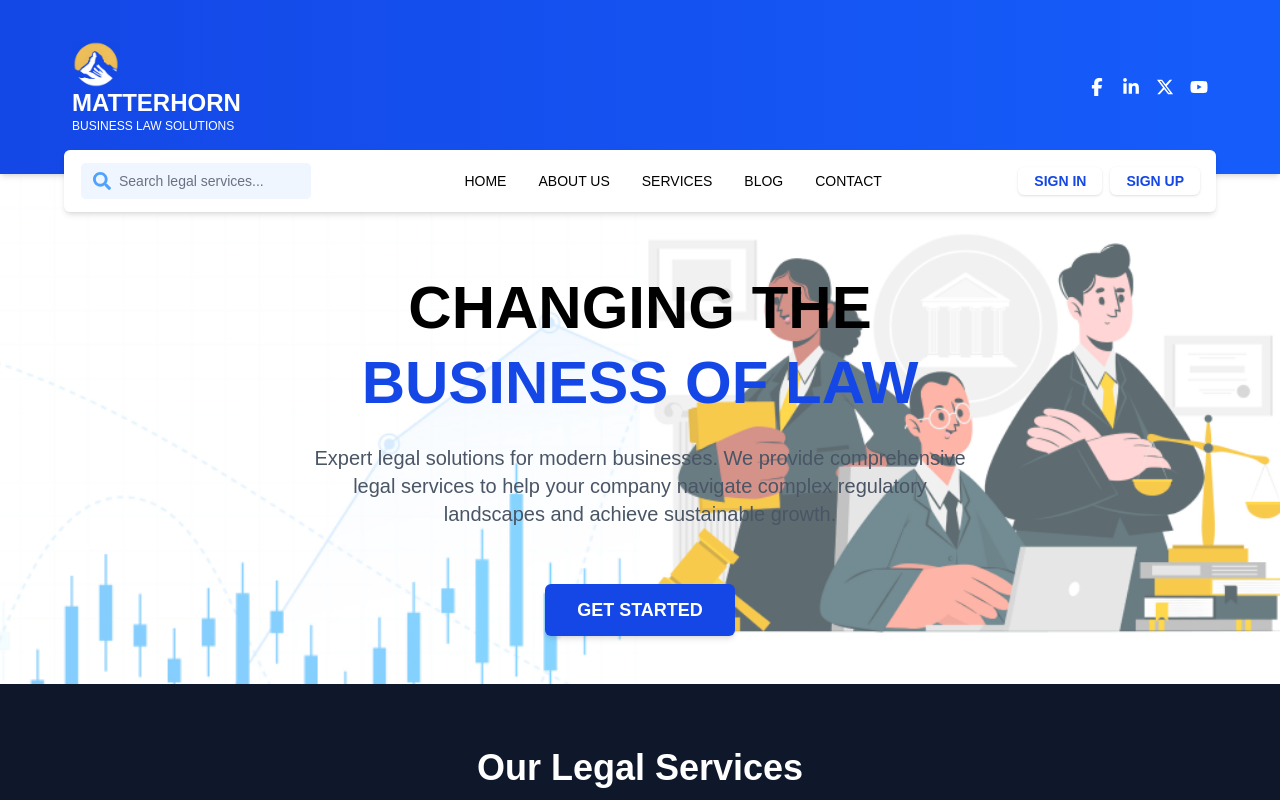
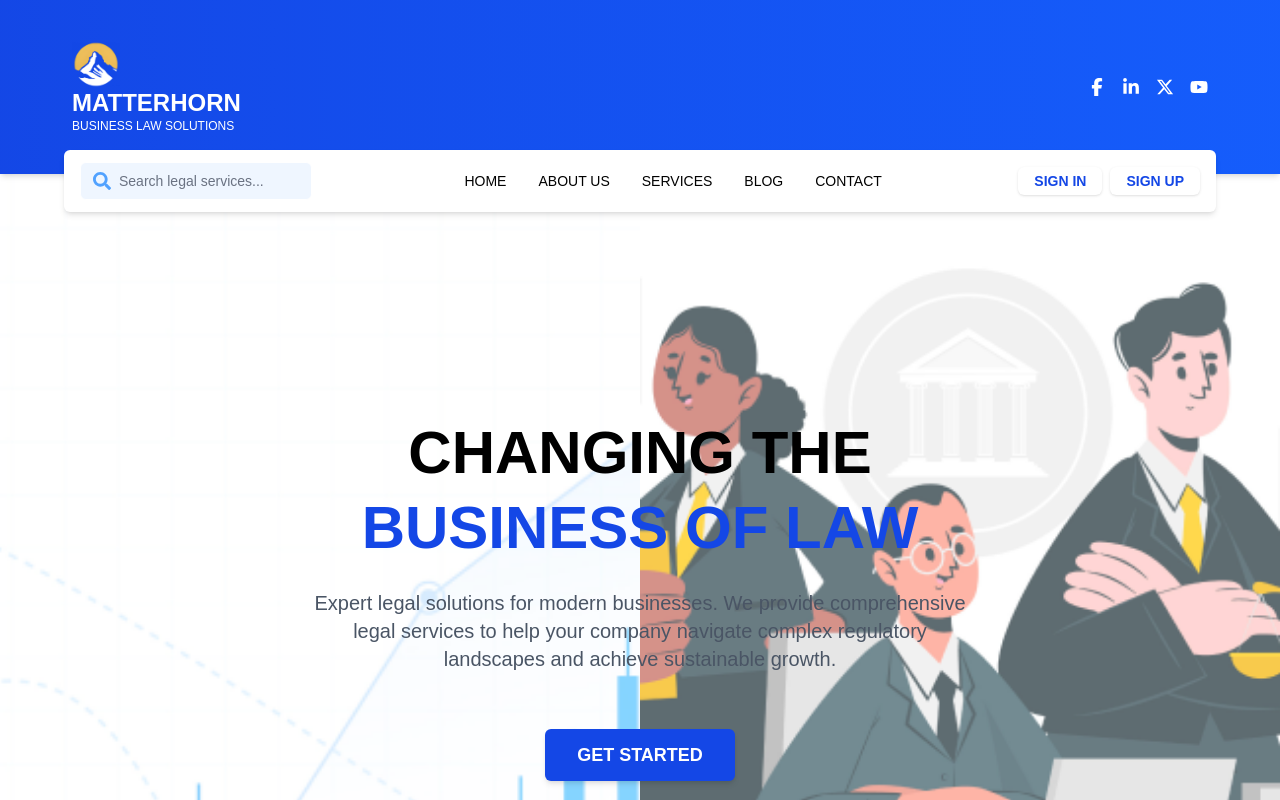
Before and after one commit to 64SquaresApexLLP/matterhorn, a React (Vite) app: page /home in a window 1280 px wide. Shown: the top 800 px of the page. Built offline with nearby package versions, Linux system fonts and the light colour scheme; a web font is replaced by a local one.

Commit message:
minor height change in homepage

```diff
--- a/src/pages/Home.jsx
+++ b/src/pages/Home.jsx
@@ -77,7 +77,7 @@ function HomePage() {
             </div>
 
             {/* Hero Section */}
-            <section className="relative flex flex-col items-center justify-center px-4 md:px-8 pt-24 pb-12 max-w-7xl mx-auto text-center min-h-[60vh] overflow-hidden">
+            <section className="relative flex flex-col items-center justify-center px-4 md:px-8 pt-24 pb-12 max-w-7xl mx-auto text-center min-h-screen overflow-hidden">
 
                 {/* Background Images - Positioned Left & Right */}
                 <div className="absolute inset-0 -z-10">
```
